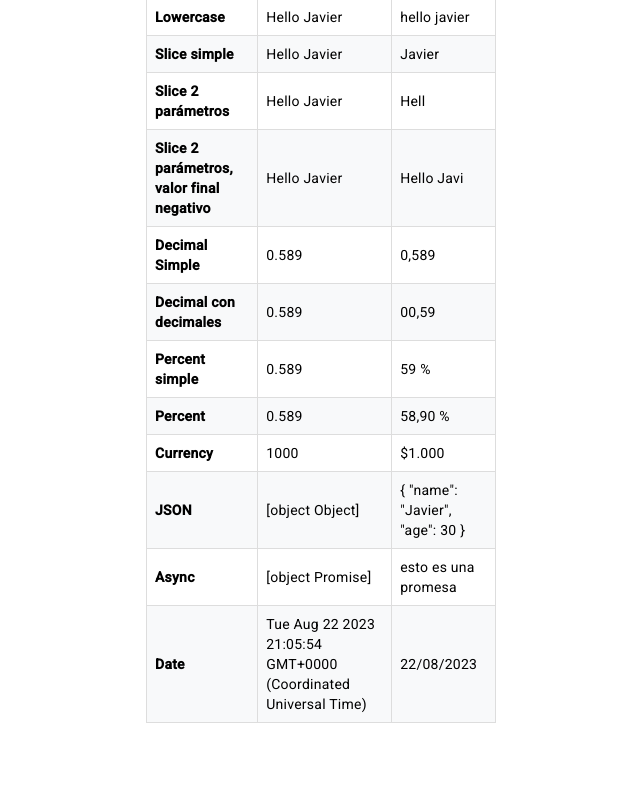
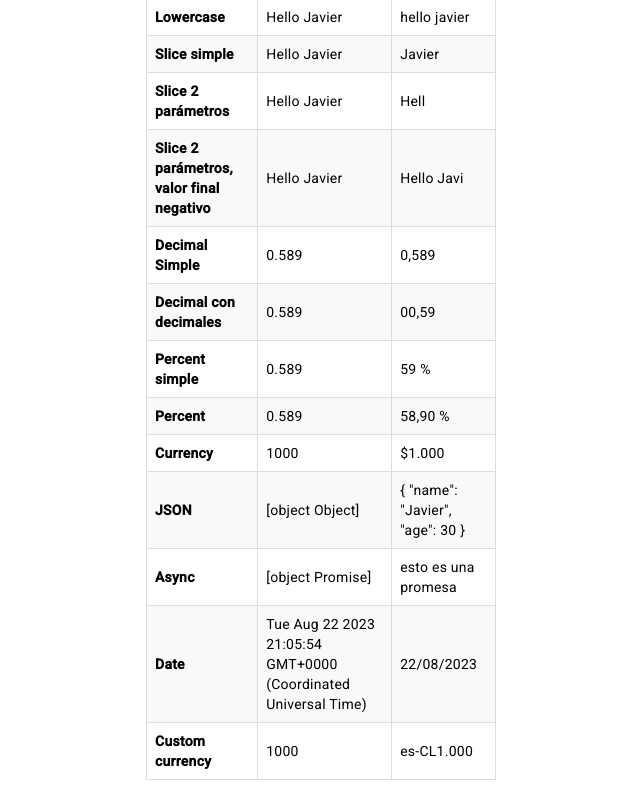
Before and after one commit to javiersanhueza/angular-proyecto-1, an Angular app: page / in a window 1280 px wide. Shown: the part 503-1303 px from the top of the page, without its empty margins (319-959 px from the left). Before the commit the page ends 1246 px from the top, so only its background shows below. Built offline with nearby package versions, Linux system fonts and the light colour scheme.

Commit message:
Custom pipes

```diff
--- /dev/null
+++ b/src/app/components/custom-currency.pipe.ts
@@ -0,0 +1,21 @@
+import { Pipe, PipeTransform } from '@angular/core';
+import { formatCurrency, getCurrencySymbol } from '@angular/common';
+
+@Pipe({
+  name: 'customCurrency'
+})
+export class CustomCurrencyPipe implements PipeTransform {
+  currencyCode: string = 'CLP';
+  locale: string = 'es-CL';
+
+  transform(value: number, digitsInfo?: string): string | null {
+    return formatCurrency(
+      value,
+      this.locale,
+      getCurrencySymbol(this.locale, 'narrow'),
+      this.currencyCode,
+      digitsInfo
+    );
+  }
+
+}
--- a/src/app/components/heros/heros.component.html
+++ b/src/app/components/heros/heros.component.html
@@ -91,6 +91,12 @@
         <td>{{ myDate }}</td>
         <td>{{ myDate | date: "dd/MM/yyyy" }}</td>
       </tr>
+
+      <tr>
+        <td>Custom currency</td>
+        <td>{{ currencyNumber }}</td>
+        <td>{{ currencyNumber | customCurrency }}</td>
+      </tr>
     </tbody>
   </table>
 </div>
--- a/src/app/components/my-components.module.ts
+++ b/src/app/components/my-components.module.ts
@@ -7,6 +7,7 @@ import { MyComponent2Component } from "./my-component2/my-component2.component";
 import { MyComponent3Component } from "./my-component3/my-component3.component";
 import { HerosComponent } from "./heros/heros.component";
 import { MyComponent4Component } from "./my-component4/my-component4.component";
+import { CustomCurrencyPipe } from './custom-currency.pipe';
 
 registerLocaleData(localeEsCl);
 @NgModule({
@@ -15,7 +16,8 @@ registerLocaleData(localeEsCl);
     MyComponent2Component,
     MyComponent3Component,
     MyComponent4Component,
-    HerosComponent
+    HerosComponent,
+    CustomCurrencyPipe
   ],
   providers: [{ provide: LOCALE_ID, useValue: "es-CL" }],
   imports: [CommonModule],
```
